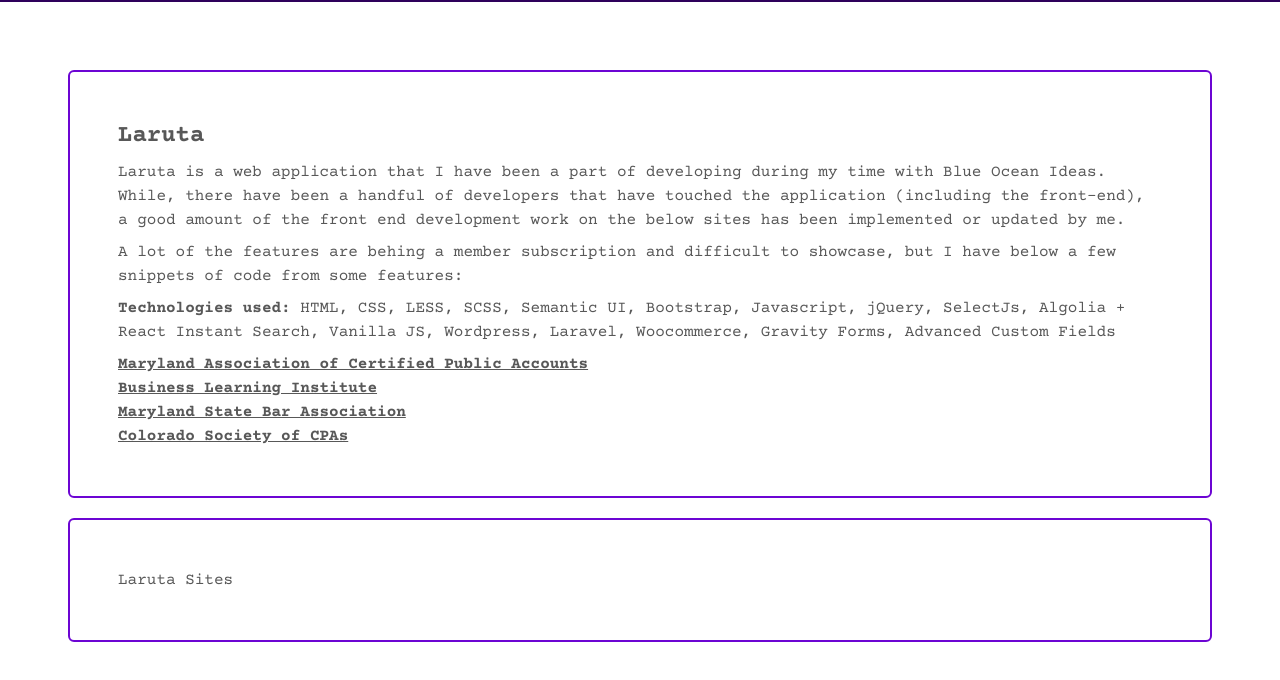
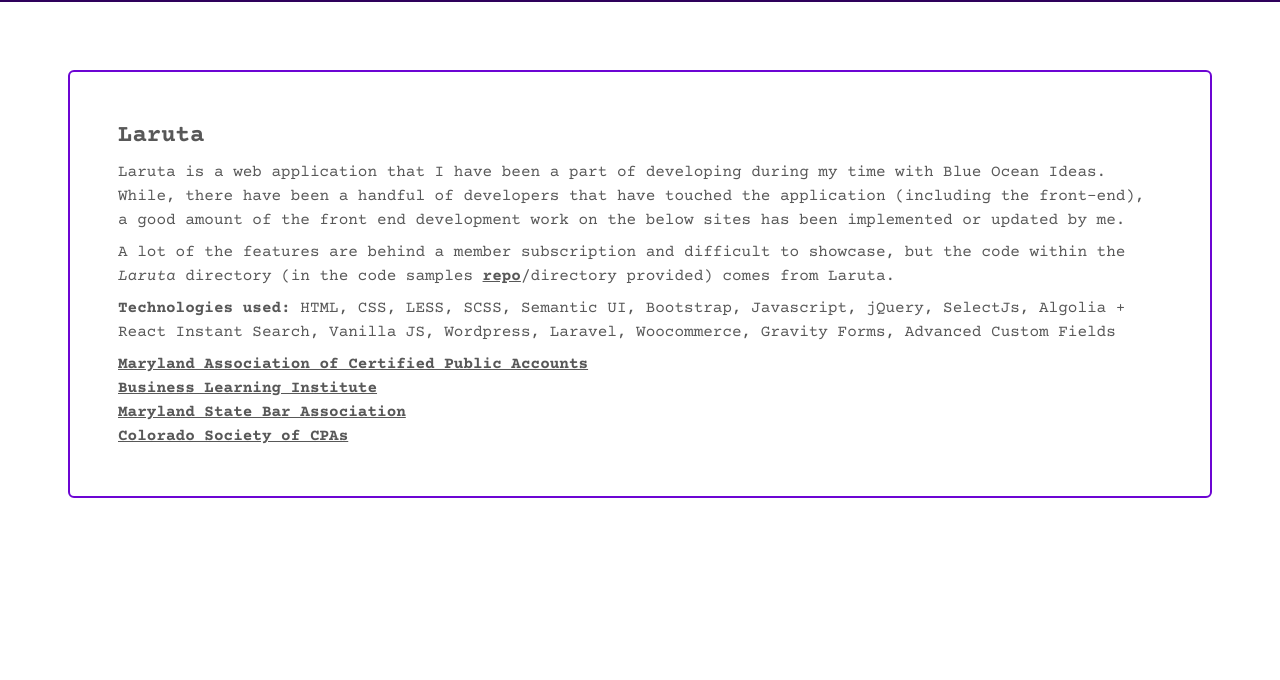
Before and after one commit to timuism/timuism, a Gatsby site: page /work-samples in a window 1280 px wide. Shown: the part 160-840 px from the top of the page. After the commit the page ends 800 px from the top, so only its background shows below. Built offline with nearby package versions, Linux system fonts and the light colour scheme; Gatsby itself is replaced by a stand-in of ours.

Commit message:
code samples

```diff
--- a/src/pages/work-samples.js
+++ b/src/pages/work-samples.js
@@ -22,7 +22,7 @@
                     <div className="py-2 space-y-2">
                         <p>Laruta is a web application that I have been a part of developing during my time with Blue Ocean Ideas. While, there have been a handful of developers that have touched the application (including the front-end), a good amount of the front end development work on the below sites has been implemented or updated by me.</p>
                         <p>
-                            A lot of the features are behing a member subscription and difficult to showcase, but I have below a few snippets of code from some features:
+                            A lot of the features are behind a member subscription and difficult to showcase, but the code within the <em>Laruta</em> directory (in the code samples <Link href="https://github.com/timuism/code-samples" text="repo" />/directory provided) comes from Laruta.
                         </p>
                         <p><strong>Technologies used:</strong> HTML, CSS, LESS, SCSS, Semantic UI, Bootstrap, Javascript, jQuery, SelectJs, Algolia + React Instant Search, Vanilla JS, Wordpress, Laravel, Woocommerce, Gravity Forms, Advanced Custom Fields </p>
                     </div>
@@ -37,13 +37,6 @@
                     </ul>
 
                 </Card>
-
-                <Card>
-                    <h1>Laruta Sites</h1>
-                    <ul>
-
-                    </ul>
-                </Card>
             </div>
         </PageTemplate>
 
```
Also changed, not shown: 1 other file.
